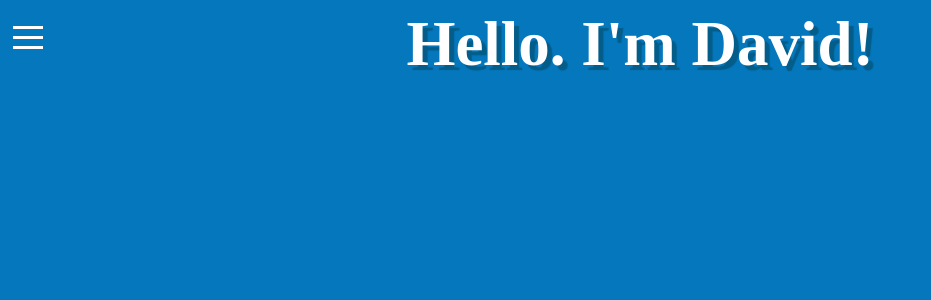
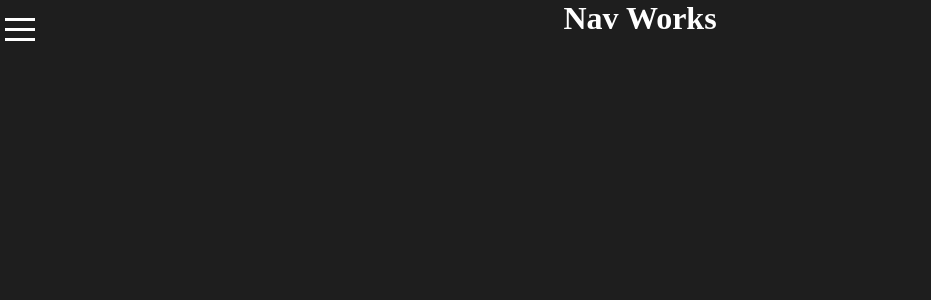
Before and after one commit to dramirez2096/davidramirez.design, an Angular app: page / in a window 1280 px wide. Shown: the top 300 px of the page, without its empty margins (0-931 px from the left). Built offline with nearby package versions, Linux system fonts and the light colour scheme; a web font is replaced by a local one.

Commit message:
basic nav styles added

```diff
--- a/src/app/app.component.html
+++ b/src/app/app.component.html
@@ -1,7 +1,3 @@
 <!--The content below is only a placeholder and can be replaced.-->
 <app-hamburger></app-hamburger>
-<div style="text-align:center">
-  <h1 class="page-title">
-    Hello. I'm David!
-  </h1>
-</div>
+<app-nav></app-nav>
--- a/src/app/components/nav/nav.component.css
+++ b/src/app/components/nav/nav.component.css
@@ -0,0 +1,7 @@
+.wrap{
+    margin: 0;
+    background-color: #1E1E1E;
+    text-align: center;
+    width: 100vw;
+    height: 100vh;
+}
--- a/src/app/components/nav/nav.component.html
+++ b/src/app/components/nav/nav.component.html
@@ -0,0 +1,3 @@
+<div class="wrap">
+    <h1>Nav Works</h1>
+</div>
--- a/src/styles.css
+++ b/src/styles.css
@@ -3,6 +3,7 @@ body{
     font-family: 'Brandon Grotesque';
     background-color: #0477BD;
     color: #fff;
+    margin: 0px;
 }
 .page-title{
     font-size: 63px;
@@ -10,5 +11,6 @@ body{
     font-weight: 700;
     text-shadow: 5px 5px 1px #045D89;
 }
-
-/*------------------------------------Hamburger Styles-------------------------------------*/
+h1{
+  margin-top: 0px;
+}
```
